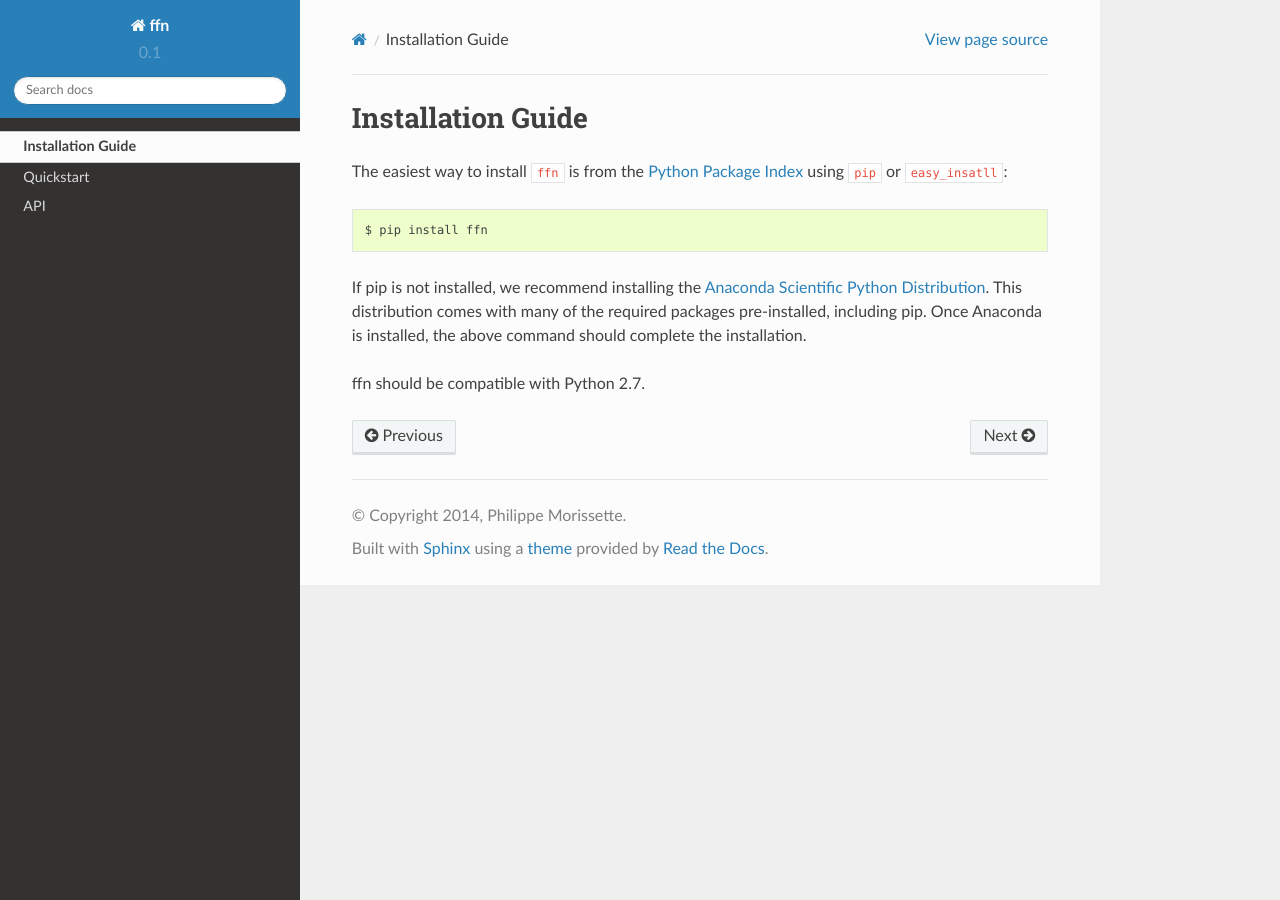
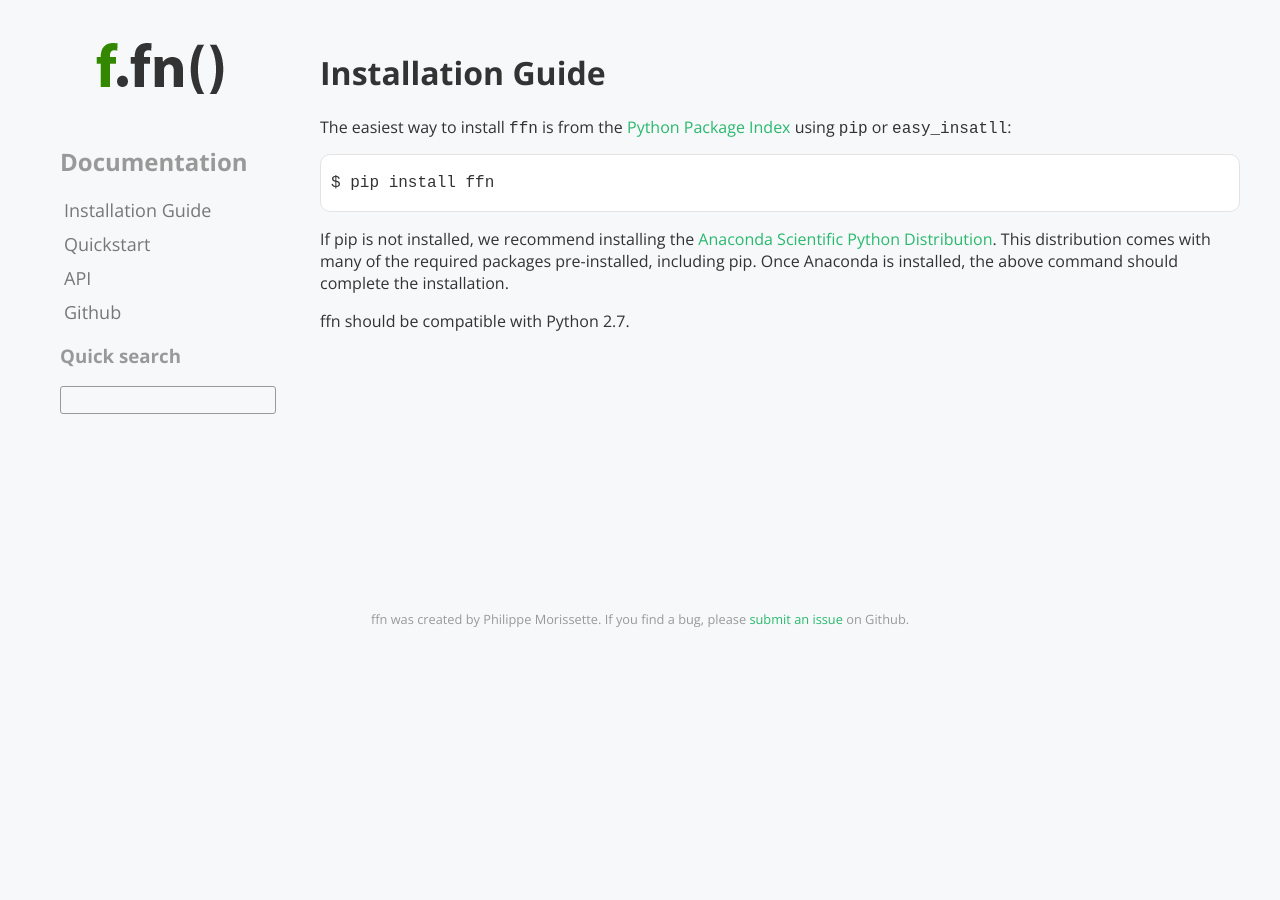
Before and after one commit to pmorissette/ffn, a Sphinx documentation site: the page built from docs/source/install.rst, in a window 1280 px wide. Built offline with Sphinx 7.4.7, drawn with Linux system fonts in a browser that asks for light colours.

Commit message:
pretty docs

```diff
--- /dev/null
+++ b/docs/source/_themes/klink/layout.html
@@ -0,0 +1,29 @@
+{%- extends "basic/layout.html" %}
+    {%- block extrahead %}
+        {{ super() }}
+        <meta name="viewport" content="width=device-width, initial-scale=0.9, maximum-scale=0.9">
+        <link rel="apple-touch-icon-precomposed" href="{{ pathto('_static/img/favicon-152.png', 1) }}">
+        <link rel="shortcut icon" href="{{ pathto('_static/img/favicon.ico', 1) }}">
+        <link href='http://fonts.googleapis.com/css?family=Open+Sans:300,400,700' rel='stylesheet' type='text/css'>
+    {% endblock %}
+
+    {%- block relbar1 %}{% endblock %}
+    {%- block relbar2 %}{% endblock %}
+
+    {%- block sidebar2 %}
+        <aside>
+            <a href="{{ pathto('index') }}" id="logo" title="ffn"><img class="logo" src="{{ pathto('_static/img/logo.png', 1) }}" width="200px" height="100px" title="ffn"/></a>
+            <h2>Documentation</h2>
+            {{ toctree() }}
+            <ul>
+                <li><a href="https://github.com/pmorissette/ffn">Github</a></li>
+            </ul>
+            {%- include "searchbox.html" %}
+        </aside>
+    {% endblock %}
+
+    {%- block footer %}
+        <div class="footer">
+            {{ copyright }}
+        </div>
+    {%- endblock %}
--- /dev/null
+++ b/docs/source/_themes/klink/static/css/klink.css
@@ -0,0 +1,298 @@
+article,
+aside,
+details,
+figcaption,
+figure,
+footer,
+header,
+hgroup,
+main,
+nav,
+section,
+summary {
+  display: block;
+}
+audio,
+canvas,
+video {
+  display: inline-block;
+}
+audio:not([controls]) {
+  display: none;
+  height: 0;
+}
+[hidden] {
+  display: none;
+}
+html {
+  font-family: sans-serif;
+  -ms-text-size-adjust: 100%;
+  -webkit-text-size-adjust: 100%;
+}
+body {
+  margin: 0;
+}
+a:focus {
+  outline: thin dotted;
+}
+a:active,
+a:hover {
+  outline: 0;
+}
+h1 {
+  font-size: 2em;
+  margin: 0.67em 0;
+}
+abbr[title] {
+  border-bottom: 1px dotted;
+}
+b,
+strong {
+  font-weight: bold;
+}
+dfn {
+  font-style: italic;
+}
+hr {
+  -moz-box-sizing: content-box;
+  box-sizing: content-box;
+  height: 0;
+}
+mark {
+  background: #ff0;
+  color: #000000;
+}
+code,
+kbd,
+pre,
+samp {
+  font-family: monospace,serif;
+  font-size: 1em;
+}
+pre {
+  white-space: pre-wrap;
+}
+q {
+  quotes: "\201C" "\201D" "\2018" "\2019";
+}
+small {
+  font-size: 80%;
+}
+sub,
+sup {
+  font-size: 75%;
+  line-height: 0;
+  position: relative;
+  vertical-align: baseline;
+}
+sup {
+  top: -0.5em;
+}
+sub {
+  bottom: -0.25em;
+}
+img {
+  border: 0;
+}
+svg:not(:root) {
+  overflow: hidden;
+}
+figure {
+  margin: 0;
+}
+fieldset {
+  border: 1px solid silver;
+  margin: 0 2px;
+  padding: 0.35em 0.625em 0.75em;
+}
+legend {
+  border: 0;
+  padding: 0;
+}
+button,
+input,
+select,
+textarea {
+  font-family: inherit;
+  font-size: 100%;
+  margin: 0;
+}
+button,
+input {
+  line-height: normal;
+}
+button,
+select {
+  text-transform: none;
+}
+button,
+html input[type="button"],
+input[type="reset"],
+input[type="submit"] {
+  -webkit-appearance: button;
+  cursor: pointer;
+}
+button[disabled],
+html input[disabled] {
+  cursor: default;
+}
+input[type="checkbox"],
+input[type="radio"] {
+  box-sizing: border-box;
+  padding: 0;
+}
+input[type="search"] {
+  -webkit-appearance: textfield;
+  -moz-box-sizing: content-box;
+  -webkit-box-sizing: content-box;
+  box-sizing: content-box;
+}
+input[type="search"]::-webkit-search-cancel-button,
+input[type="search"]::-webkit-search-decoration {
+  -webkit-appearance: none;
+}
+button::-moz-focus-inner,
+input::-moz-focus-inner {
+  border: 0;
+  padding: 0;
+}
+textarea {
+  overflow: auto;
+  vertical-align: top;
+}
+table {
+  border-collapse: collapse;
+  border-spacing: 0;
+}
+body {
+  font-family: "Open Sans", "Helvetica Neue", sans-serif;
+  font-weight: 400;
+  color: #333333;
+  background: #f7f8f9;
+}
+a:link,
+a:visited {
+  color: #29b96e;
+  text-decoration: none;
+}
+a:hover,
+a:active {
+  text-decoration: underline;
+}
+* > a.headerlink {
+  display: none;
+}
+dd {
+  color: #999999;
+  font-weight: 400;
+}
+dl.function > dt,
+dl.class > dt,
+dl.method > dt {
+  color: #333333;
+  font-weight: bold;
+}
+input {
+  background: transparent;
+  border: 1px solid #999999;
+  -webkit-border-radius: 3px;
+  -moz-border-radius: 3px;
+  border-radius: 3px;
+  padding: 2px 5px;
+  color: #777777;
+  outline: none;
+}
+input:focus {
+  background: white;
+}
+aside {
+  position: absolute;
+  top: 0px;
+  width: 240px;
+  color: #999999;
+  padding-left: 20px;
+}
+aside > ul {
+  list-style: none;
+  margin: 0 4px;
+  padding: 0;
+}
+aside > ul > li {
+  margin-bottom: 10px;
+  font-size: 18px;
+  color: #777777;
+}
+aside > ul > li a:link,
+aside > ul > li a:visited {
+  color: #777777;
+}
+aside input[type=submit] {
+  display: none;
+}
+aside input[type=text] {
+  width: 85%;
+}
+span.viewcode-link {
+  display: block;
+  position: absolute;
+  right: 0px;
+  font-size: .8em;
+  color: #29b96e;
+}
+div.document {
+  max-width: 1200px;
+  margin: 20px auto;
+  position: relative;
+  min-height: 550px;
+}
+div.documentwrapper {
+  margin-left: 280px;
+  padding: 0;
+}
+div.body {
+  padding-top: 10px;
+}
+div.footer {
+  font-size: .8em;
+  text-align: center;
+  margin: 40px 0;
+  color: #999999;
+}
+div.highlight {
+  background: #fff;
+  border: 1px solid #e3e3e3;
+  padding: 2px 10px;
+  -webkit-border-radius: 10px;
+  -moz-border-radius: 10px;
+  border-radius: 10px;
+}
+div.ipynotebook {
+  background: #fff;
+  padding-right: 20px;
+  border: 1px solid #e3e3e3;
+  -webkit-border-radius: 10px;
+  -moz-border-radius: 10px;
+  border-radius: 10px;
+}
+@media (max-width: 800px) {
+  div.documentwrapper {
+    padding-top: 160px;
+    margin: 0px 10px;
+  }
+  h1,
+  .section {
+    margin: 0px !important;
+  }
+  aside {
+    position: static;
+    width: 100%;
+    margin: 5px 20px;
+    padding: 5px;
+  }
+  #logo {
+    position: absolute;
+    top: 0px;
+    left: 50%;
+    margin-left: -100px;
+  }
+}
--- /dev/null
+++ b/docs/source/_themes/klink/static/less/klink.less
@@ -0,0 +1,150 @@
+@import "vendor/3L.less";
+
+@white: #f7f8f9;
+@green: #29b96e;
+@gray: #333;
+@gray2: #777;
+@gray3: #999;
+@border: #e3e3e3;
+@weight1: 400;
+
+.normalize();
+
+body {
+    font-family: "Open Sans", "Helvetica Neue", sans-serif;
+    font-weight: @weight1;
+    color: @gray;
+    background: @white;
+}
+
+a:link, a:visited {
+    color: @green;
+    text-decoration: none;
+}
+
+a:hover, a:active {
+    text-decoration: underline;
+}
+
+* > a.headerlink {
+    display: none;
+}
+
+dd {
+    color: @gray3;
+    font-weight: @weight1;
+}
+
+dl.function > dt, dl.class > dt, dl.method > dt {
+    color: @gray;
+    font-weight: bold;
+}
+
+input {
+    background: transparent;
+    border: 1px solid @gray3;
+    .border-radius(3px);
+    padding: 2px 5px;
+    color: @gray2;
+    outline: none;
+    &:focus {
+        background: white;
+    }
+}
+
+aside {
+    position: absolute;
+    top: 0px;
+    width: 240px;
+    color: @gray3;
+    padding-left: 20px;
+
+    &>ul {
+        list-style: none;
+        margin: 0 4px;
+        padding: 0;
+        &>li {
+            margin-bottom: 10px;
+            font-size: 18px;
+            color: @gray2;
+            a:link, a:visited {
+                color: @gray2;
+            }
+        }
+    }
+
+    input[type=submit] {
+        display: none;
+    }
+
+    input[type=text] {
+        width: 85%;
+    }
+}
+
+span.viewcode-link {
+    display: block;
+    position: absolute;
+    right: 0px;
+    font-size: .8em;
+    color: @green;
+}
+
+div.document {
+    max-width: 1200px;
+    margin: 20px auto;
+    position: relative;
+    min-height: 550px;
+}
+
+div.documentwrapper {
+    margin-left: 280px;
+    padding: 0;
+}
+
+div.body {
+    padding-top: 10px;
+}
+
+div.footer {
+    font-size: .8em;
+    text-align: center;
+    margin: 40px 0;
+    color: @gray3;
+}
+
+div.highlight {
+    background: #fff;
+    border: 1px solid @border;
+    padding: 2px 10px;
+    .border-radius(10px);
+}
+
+div.ipynotebook {
+    background: #fff;
+    padding-right: 20px;
+    border: 1px solid @border;
+    .border-radius(10px);
+}
+
+@media (max-width: 800px) {
+    div.documentwrapper {
+        padding-top: 160px;
+        margin: 0px 10px;
+    }
+    h1, .section {
+        margin: 0px !important;
+    }
+    aside {
+        position: static;
+        width: 100%;
+        margin: 5px 20px;
+        padding: 5px;
+    }
+    #logo {
+        position: absolute;
+        top: 0px;
+        left: 50%;
+        margin-left: -100px;
+    }
+}
--- /dev/null
+++ b/docs/source/_themes/klink/theme.conf
@@ -0,0 +1,7 @@
+[theme]
+inherit = basic
+stylesheet = css/klink.css
+pygments_style = flask_theme_support.FlaskyStyle
+
+[options]
+touch_icon =
--- a/docs/source/conf.py
+++ b/docs/source/conf.py
@@ -14,11 +14,11 @@
 
 import sys, os
 
-on_rtd = os.environ.get('READTHEDOCS', None) == 'True'
-if not on_rtd:
-    import sphinx_rtd_theme
-    html_theme = 'sphinx_rtd_theme'
-    html_theme_path = [sphinx_rtd_theme.get_html_theme_path()]
+#on_rtd = os.environ.get('READTHEDOCS', None) == 'True'
+#if not on_rtd:
+    #import sphinx_rtd_theme
+    #html_theme = 'sphinx_rtd_theme'
+    #html_theme_path = [sphinx_rtd_theme.get_html_theme_path()]
 
 # If extensions (or modules to document with autodoc) are in another directory,
 # add these directories to sys.path here. If the directory is relative to the
@@ -49,7 +49,7 @@ master_doc = 'index'
 
 # General information about the project.
 project = u'ffn'
-copyright = u'2014, Philippe Morissette'
+copyright = u'ffn was created by Philippe Morissette. If you find a bug, please <a href="https://github.com/pmorissette/ffn/issues/new" title="Open a new issue on Github">submit an issue</a> on Github.'
 
 # The version info for the project you're documenting, acts as replacement for
 # |version| and |release|, also used in various other places throughout the
@@ -248,3 +248,7 @@ texinfo_documents = [
 
 # How to display URL addresses: 'footnote', 'no', or 'inline'.
 #texinfo_show_urls = 'footnote'
+
+sys.path.append(os.path.abspath('_themes'))
+html_theme_path = ['_themes']
+html_theme = 'klink'
--- a/docs/source/ffn.rst
+++ b/docs/source/ffn.rst
@@ -1,5 +1,5 @@
-ffn Package
-===========
+API
+===
 
 :mod:`ffn` Package
 ------------------
```
Also changed, not shown: docs/source/custom.css (deleted, +0 -16 lines), docs/source/index.rst (+2 -9 lines), docs/source/_themes/klink/static/img/logo.png (added), 4 other files.
